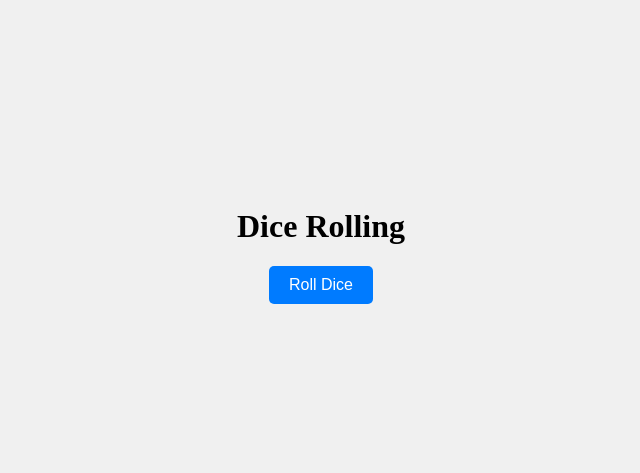
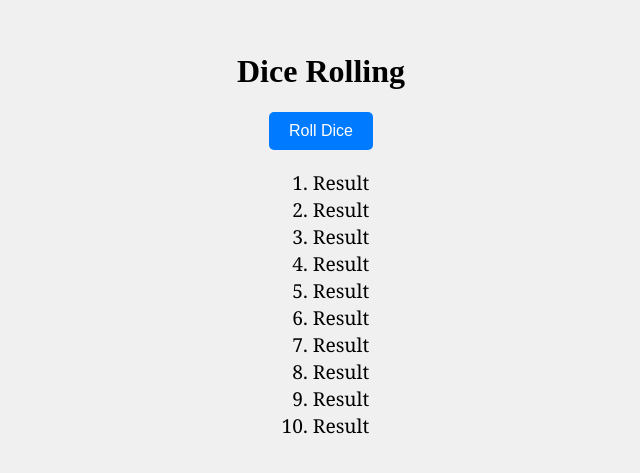
Before and after one commit to greabandrei/Dice-rolling, a plain HTML site: page index.html in a window 1280 px wide. Shown: the part 163-636 px from the top of the page, without its empty margins (319-959 px from the left). Drawn offline with Linux system fonts and the light colour scheme.

Commit message:
Static list in HTML

```diff
--- a/index.html
+++ b/index.html
@@ -56,9 +56,18 @@
         <img src="assets/dice_3.png" alt="Dice Image 2" id="dice-two">
     </div>
     <div id="results">
-        <section id="1"></section>
-        <section id="2"></section>
-        <section id="3"></section>
+        <ol>
+            <li>Result</li>
+            <li>Result</li>
+            <li>Result</li>
+            <li>Result</li>
+            <li>Result</li>
+            <li>Result</li>
+            <li>Result</li>
+            <li>Result</li>
+            <li>Result</li>
+            <li>Result</li>
+        </ol>
     </div>
     <script src="index.js"></script>
 </body>
```
